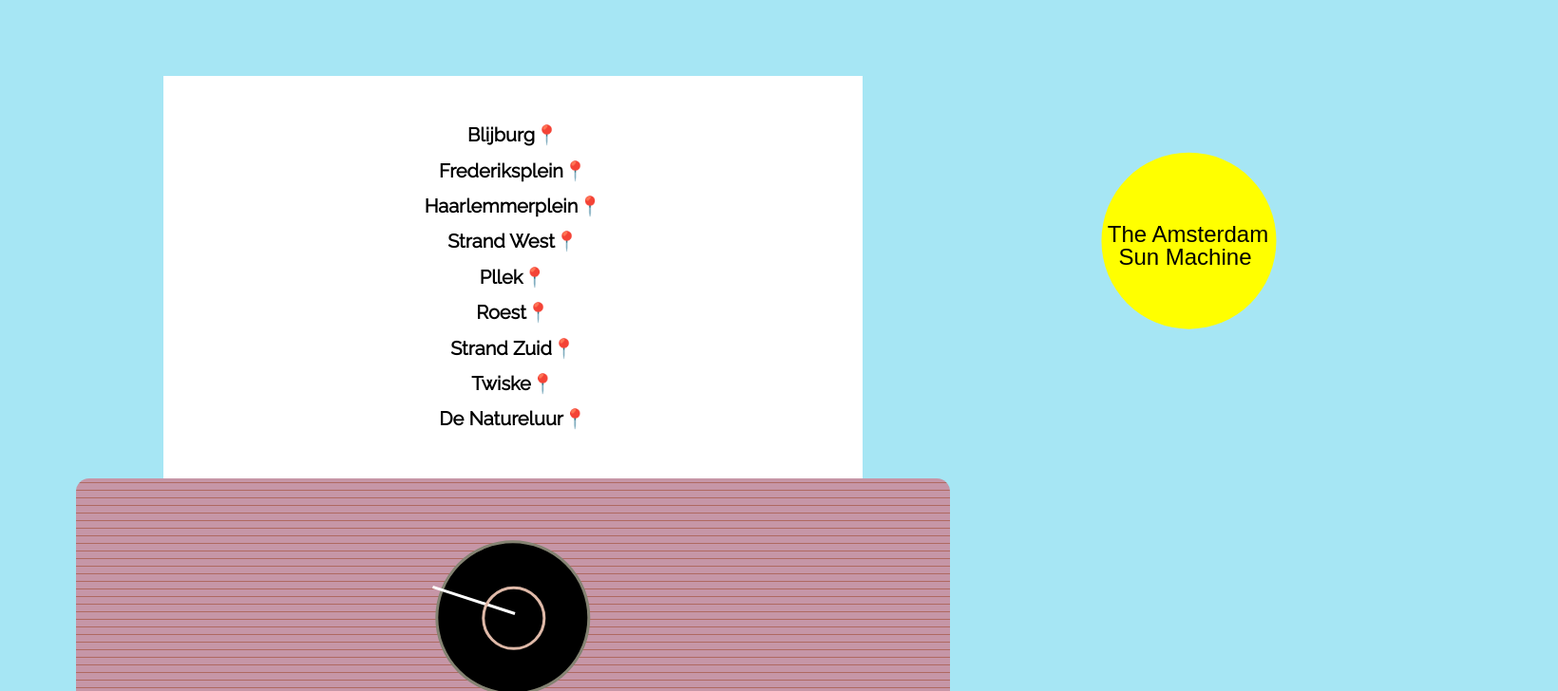
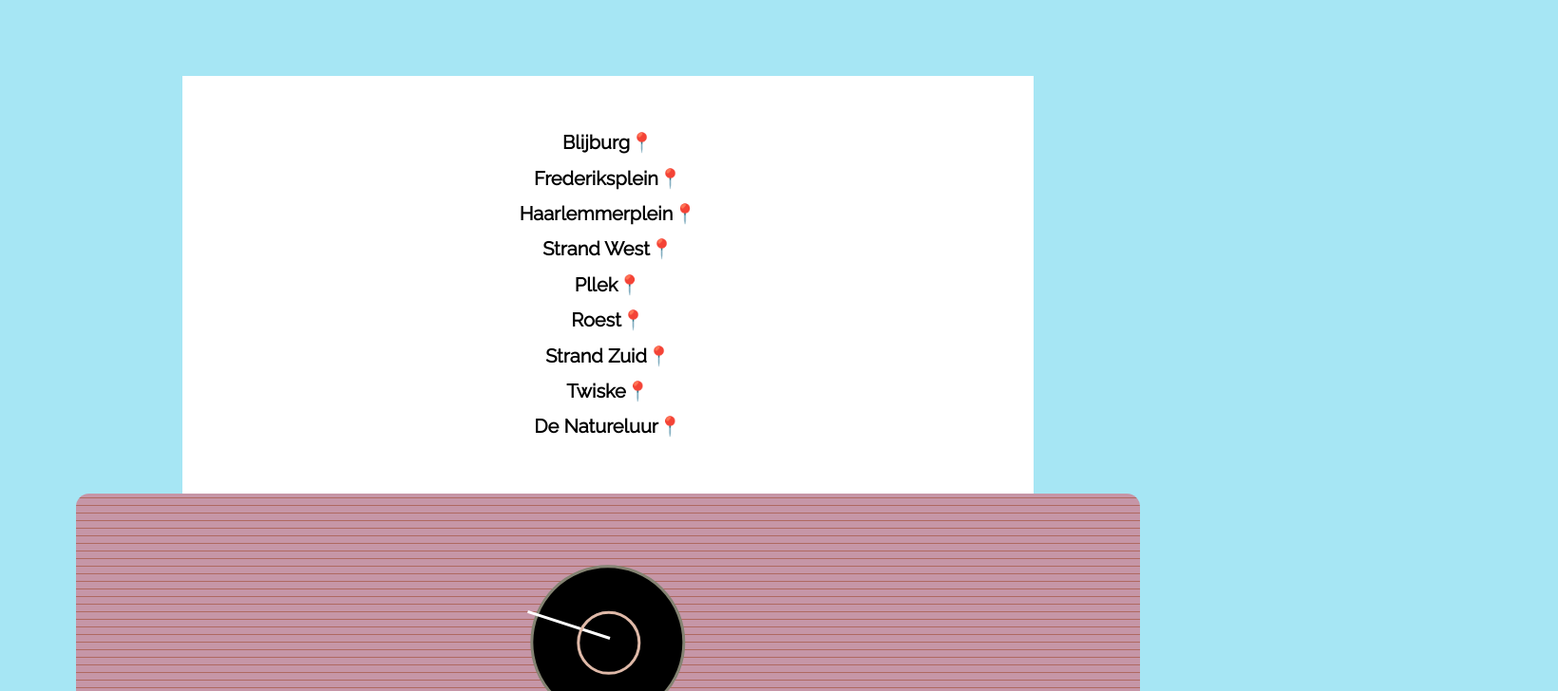
Before and after one commit to madamerobot/damsun-res, a React (Create React App) app: page / in a window 1280 px wide. Shown: the top 728 px of the page at 95% size, 1640 px wide, since content can reach past the window. Built offline with nearby package versions, Linux system fonts and the light colour scheme.

Commit message:
Fixing SVG

```diff
--- a/src/components/App.js
+++ b/src/components/App.js
@@ -54,19 +54,6 @@
 					</div>
 
 				</div>
-
-				<div className="logo">
-					<svg width="640" height="480" xmlns="http://www.w3.org/2000/svg" xmlns:svg="http://www.w3.org/2000/svg" className="sunsvg">
-					 <g>
-							<title>Layer 1</title>
-							<text xml:space="preserve" text-anchor="middle" font-family="Raleway" font-size="24" id="svg_3" y="162.64204" x="253.46022" stroke-opacity="0" stroke-linecap="null" stroke-linejoin="null" stroke-dasharray="null" stroke-width="0" stroke="#000000" fill="#000000">The Amsterdam</text>
-							<ellipse stroke-opacity="0" ry="93" rx="92" id="svg_1" cy="173.64204" cx="251.46022" stroke-linecap="null" stroke-linejoin="null" stroke-dasharray="null" stroke-width="5" stroke="#000000" fill="#ffff00"/>
-							<text id="svg_4" xml:space="preserve" text-anchor="middle" font-family="Sans-serif" font-size="24" y="174.82314" x="250.47512" stroke-opacity="0" stroke-linecap="null" stroke-linejoin="null" stroke-dasharray="null" stroke-width="0" stroke="#000000" fill="#000000">The Amsterdam</text>
-							<text xml:space="preserve" text-anchor="middle" font-family="Sans-serif" font-size="24" id="svg_5" y="198.64204" x="247.46022" stroke-opacity="0" stroke-linecap="null" stroke-linejoin="null" stroke-dasharray="null" stroke-width="0" stroke="#000000" fill="#000000">Sun Machine</text>
-					 </g>
-					</svg>
-				</div>
-
 			</div>
 		);
 	}
```
